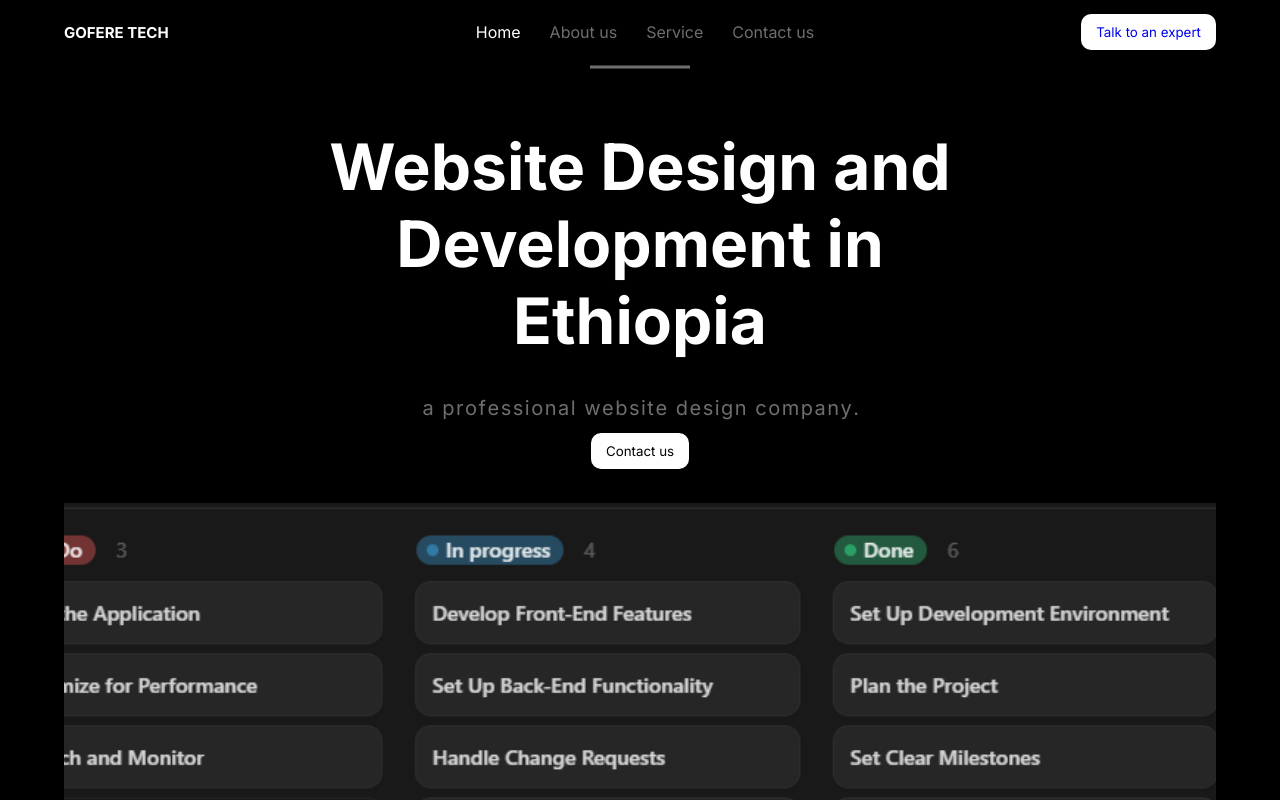
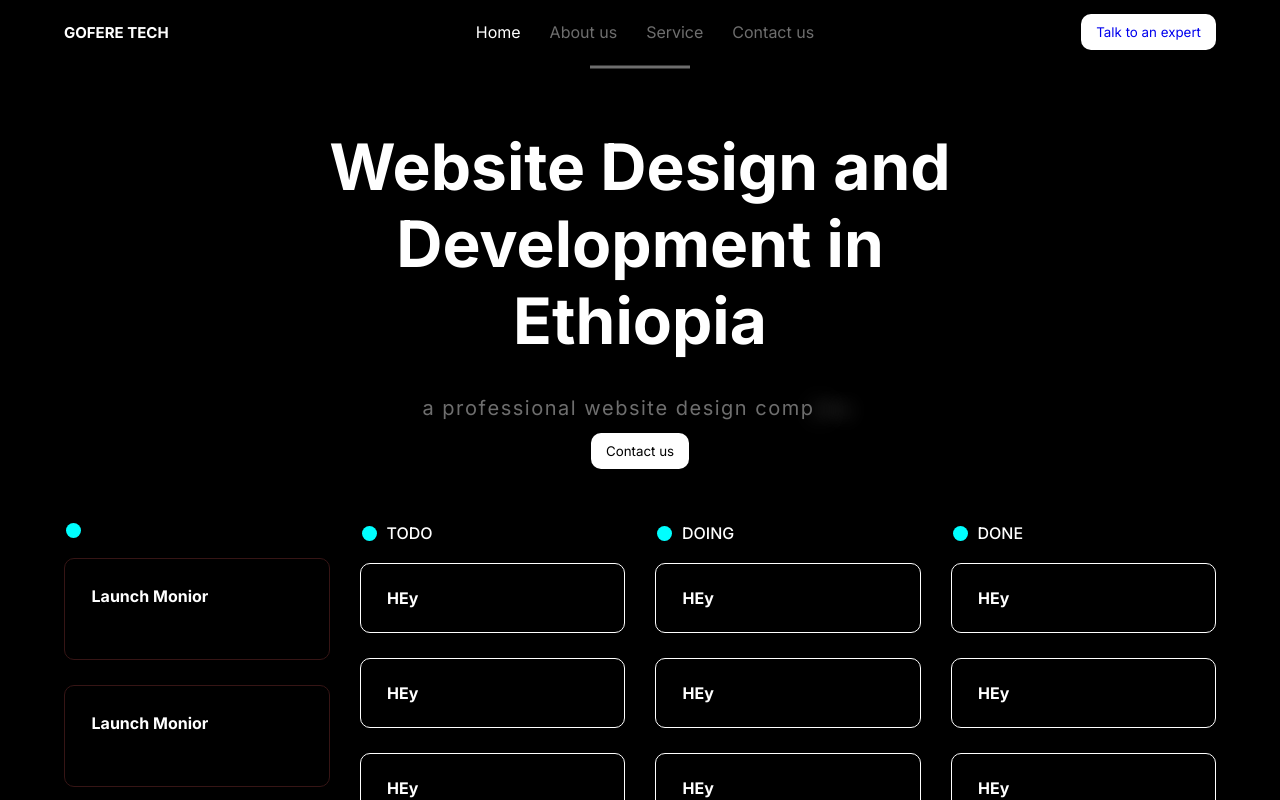
Before and after one commit to yohannesjo435/GoferePortfolio, a React (Vite) app: page / in a window 1280 px wide. Shown: the top 800 px of the page. Built offline with nearby package versions, Linux system fonts and the light colour scheme.

Commit message:
added preloader, and kanban board with basic style and added text animation and expermental page transition

```diff
--- a/src/App.css
+++ b/src/App.css
@@ -7,7 +7,8 @@
 main {
     display: flex;
     flex-direction: column;
-    row-gap: 34px;
+    row-gap: 54px;
+    /* 34px */
     margin: 0 auto;
 }
 .trusted-by-section {
@@ -55,3 +56,27 @@ main {
         height: 80vh;
     }
 }
+
+.page-slide-in {
+    position: fixed;
+    top: 0;
+    bottom: 0;
+    width: 100%;
+    height: 100vh;
+    background: #f70000;
+    transform-origin: bottom;
+}
+.page-slide-out {
+    position: fixed;
+    top: 0;
+    bottom: 0;
+    left: 0;
+    right: 0;
+    width: 100%;
+    height: 100vh;
+
+    background: #f1f1f1;
+    /* background-color: aliceblue; */
+
+    transform-origin: top;
+}
--- a/src/App.jsx
+++ b/src/App.jsx
@@ -1,58 +1,76 @@
-import React, { useEffect, useState } from 'react'
-import Header  from './components/Header/Header'
-import "./components/Header/Header.css"
-import Hero from './components/Hero/Hero'
-import "./components/Hero/Hero.css"
-import TodoTasks from "./components/TodoTasks/TodoTasks"
-import "./components/TodoTasks/TodoTasks.css"
-import TrustedBy from "./components/TrustedBy/TrustedBy"
-import "./components/TrustedBy/TrustedBy.css"
-import Cto from './components/Cto/Cto'
-import "./components/Cto/Cto.css"
-import BentoGrid from "./components/BentoGrid/BentoGrid"
-import "./components/BentoGrid/BentoGrid.css"
-import BentoGridServices from './components/BentoGridServices/BentoGridServices'
-import "./components/BentoGridServices/BentoGridServices.css"
-import Cto2 from "./components/Cto2/Cto2"
-import "./components/Cto2/Cto2.css"
-import Footer from './components/Footer/Footer'
-import './components/Footer/Footer.css'
+import React, { useEffect, useState } from "react";
+import { Link } from "react-router-dom";
+import Header from "./components/Header/Header";
+import "./components/Header/Header.css";
+import Hero from "./components/Hero/Hero";
+import "./components/Hero/Hero.css";
+import TodoTasks from "./components/TodoTasks/TodoTasks";
+import "./components/TodoTasks/TodoTasks.css";
+import TrustedBy from "./components/TrustedBy/TrustedBy";
+import "./components/TrustedBy/TrustedBy.css";
+import Cto from "./components/Cto/Cto";
+import "./components/Cto/Cto.css";
+import BentoGrid from "./components/BentoGrid/BentoGrid";
+import "./components/BentoGrid/BentoGrid.css";
+import BentoGridServices from "./components/BentoGridServices/BentoGridServices";
+import "./components/BentoGridServices/BentoGridServices.css";
+import Cto2 from "./components/Cto2/Cto2";
+import "./components/Cto2/Cto2.css";
+import Footer from "./components/Footer/Footer";
+import "./components/Footer/Footer.css";
+import Preloader from "./components/Preloader/Preloader";
+import "./components/Preloader/Preloader.css";
+import { AnimatePresence, motion } from "framer-motion";
+import { slideUp } from "./components/Preloader/preloaderAnimation.js";
+import KanbanBoard from "./components/KanbanBoard/KanbanBoard.jsx";
+import "./components/KanbanBoard/KanbanBoard.css"
 
 
 export default function App() {
-  const [navigationOpen, setNavigationOpen] = useState(true)
+  const [isLoading, setIsLoading] = useState(true);
+  const [navigationOpen, setNavigationOpen] = useState(true);
   function handleNavigationToggle() {
-    setNavigationOpen(!navigationOpen)
+    setNavigationOpen(!navigationOpen);
   }
   const [windowSize, setWindowSize] = useState({
     width: window.innerWidth,
-    height: window.innerHeight
-  })
+    height: window.innerHeight,
+  });
 
-  const [headerHref, setHeaderHref] = useState("")
+  const [headerHref, setHeaderHref] = useState("");
 
   function handleheaderHref(section) {
     // setHeaderHref(section)
-    console.log("section")
+    console.log("section");
   }
 
   useEffect(() => {
+    setTimeout(() => {
+      setIsLoading(false);
+      document.body.style.cursor = "default";
+    }, 4000);
+
     const handleResize = () => {
       setWindowSize({
         width: window.innerWidth,
         height: window.innerHeight,
-      })
-    }
+      });
+    };
 
-    window.addEventListener("resize", handleResize)
+    window.addEventListener("resize", handleResize);
 
     return () => {
-      window.removeEventListener("resize", handleResize)
-    }
-  }, [])
+      window.removeEventListener("resize", handleResize);
+    };
+  }, []);
 
-  console.log("size", windowSize.width)
+  // console.log("size", windowSize.width);
   return (
+    <>
+      <AnimatePresence mode="wait">
+        {isLoading ? (
+          <Preloader />
+        ) : (
           <>
             <Header
               toggleNavigation={handleNavigationToggle}
@@ -60,11 +78,12 @@ export default function App() {
               windowSize={windowSize}
               handleheaderHref={handleheaderHref}
               headerHref={headerHref}
+            />
 
-      />
             <main>
               <Hero></Hero>
-        <TodoTasks></TodoTasks>
+              {/* <TodoTasks></TodoTasks> */}
+              <KanbanBoard/>
             </main>
             <section className="trusted-by-section">
               <TrustedBy img={"src/assets/warner-bros.svg.png"}></TrustedBy>
@@ -73,26 +92,27 @@ export default function App() {
               <TrustedBy img={"src/assets/warner-bros.svg.png"}></TrustedBy>
             </section>
 
-      <section className='cto-section' id='aboutUs'>
+            <section className="cto-section" id="aboutUs">
               <Cto></Cto>
             </section>
 
-      <section className='bento-section'>
+            <section className="bento-section">
               <BentoGrid></BentoGrid>
             </section>
 
-      <section className='service-section' id="service">
+            <section className="service-section" id="service">
               <BentoGridServices></BentoGridServices>
             </section>
 
-      <section className='cto2-section'>
+            <section className="cto2-section">
               <Cto2></Cto2>
             </section>
-
-      <Footer>
-      </Footer>
-
+            <AnimatePresence mode="wait">
+              <Footer></Footer>
+            </AnimatePresence>
           </>
-
-  )
+        )}
+      </AnimatePresence>
+    </>
+  );
 }
--- a/src/components/Header/Header.jsx
+++ b/src/components/Header/Header.jsx
@@ -2,6 +2,8 @@ import React, { useState, useRef } from "react";
 import Button from "../Button/Button";
 import "../Button/Button.css";
 import { animate, motion, AnimatePresence, delay, useMotionValueEvent, useScroll } from "framer-motion";
+import { Link } from "react-router-dom";
+import Footer from "../Footer/Footer";
 
 const navVars = {
   initial: {
@@ -102,6 +104,8 @@ export default function Header({
               <AnimatedMobileNavLink active={""} href={"#aboutUs"}>About us</AnimatedMobileNavLink>
               <AnimatedMobileNavLink active={""} href={"#service"}>Service</AnimatedMobileNavLink>
               <AnimatedMobileNavLink active={""} href={"#footer"}>Contact us</AnimatedMobileNavLink>
+              {/* <Link to="\footer">Contact Us</Link> */}
+
           </ul>
         )
 
--- a/src/components/Hero/Hero.jsx
+++ b/src/components/Hero/Hero.jsx
@@ -12,7 +12,11 @@ export default function Hero() {
   return (
   <section className='hero-section'>
      <motion.h1
-      className='main-content-h1'>
+      className='main-content-h1'
+      initial ={{opacity: 0, y: 30}}
+      animate ={{ opacity: 1, y: 0}}
+      transition = {{duration: 1, delay: 0.2}}
+      >
       Website Design and <br />
         Development in <br />
           Ethiopia
--- /dev/null
+++ b/src/components/KanbanBoard/KanbanBoard.css
@@ -0,0 +1,61 @@
+.kanbanBoard {
+    margin: auto;
+    width: 90%;
+    height: 400px;
+    display: grid;
+    grid-template-columns: repeat(4, 1fr);
+    gap: 30px;
+    font-family: var(--primary-font);
+    /* background-color: rgb(17, 16, 17); */
+    /* overflow: hidden; */
+}
+.kanbanBoard .kanban-column {
+    /* border: 1px solid white; */
+    height: 100%;
+    width: 100%;
+    display: flex;
+    flex-direction: column;
+    row-gap: 25px;
+    /* justify-content: space-between; */
+
+    /* background-color: whitesmoke; */
+    position: relative;
+}
+
+.kanban-column-wrapper h3{
+    font-weight: 500;
+    font-size: 16px;
+    margin-bottom: 20px;
+    padding-left: 2px;
+    display: flex;
+    align-items: center;
+    gap: 10px;
+}
+.kanban-column-wrapper .dot{
+    background-color: aqua;
+    display: inline-block;
+    width: 15px;
+    height: 15px;
+    border-radius: 50%;
+}
+
+.kanbanBoard .kanban-column .kanban-row{
+    width: 100%;
+    height: 70px;
+    padding: 10%;
+    border: 1px solid white;
+    /* background-color: aqua; */
+    border-radius: 10px;
+    display: flex;
+    align-items: center;
+}
+.kanbanBoard .kanban-column .kanban-goal-row{
+    width: 100%;
+    height: 102px;
+    padding: 10%;
+    border: 1px solid rgb(54, 21, 21);
+    /* background-color: aqua; */
+    border-radius: 10px;
+    display: flex;
+    /* align-items: center; */
+}
--- /dev/null
+++ b/src/components/KanbanBoard/KanbanBoard.jsx
@@ -0,0 +1,108 @@
+import React, { useState } from 'react'
+
+export default function KanbanBoard() {
+  return (
+    <div className='kanbanBoard'>
+      <Board/>
+    </div>
+  )
+}
+
+function Board() {
+  const [cards, setCards] = useState(DEFAULT_CARDS);
+  return (
+    <>
+      <GoalColumn
+        colTitle="Goals"
+        headingColor="aqua"
+        >
+
+        </GoalColumn>
+      <Column
+        title="TODO"
+        column="todo"
+        headingColor="blue"
+        card={cards}
+        setCards={setCards}
+        ></Column>
+
+      <Column
+        title="DOING"
+        column="doing "
+        headingColor="yellow "
+        card={cards}
+        setCards={setCards}
+        ></Column>
+
+      <Column
+        title="DONE"
+        column="done"
+        headingColor="green"
+        card={cards}
+        setCards={setCards}
+        ></Column>
+      </>
+  )
+}
+function Column({title, column, headingColor, card, setCards}) {
+  return (
+    <div className='kanban-column-wrapper'>
+      <h3><span className='dot'></span>{title}</h3>
+      <div className='kanban-column'>
+        {/* {card.map((item, index)=> {
+          <Row title={card[index].title}></Row>
+        })} */}
+        <Row></Row>
+        <Row></Row>
+        <Row></Row>
+        <Row></Row>
+      </div>
+
+    </div>
+  )
+}
+function GoalColumn({title}) {
+  return (
+    <div className='kanban-column-wrapper'>
+      <h3><span className='dot'></span>{title}</h3>
+      <div className='kanban-column'>
+        <GoalRow></GoalRow>
+        <GoalRow></GoalRow>
+        <GoalRow></GoalRow>
+      </div>
+
+    </div>
+  )
+}
+
+function Row({title}){
+  return (
+    <div className='kanban-row'>
+      <h4>HEy</h4>
+    </div>
+  )
+}
+function GoalRow(){
+  return (
+    <div className='kanban-goal-row'>
+      <h4>Launch Monior</h4>
+    </div>
+  )
+}
+const DEFAULT_CARDS = [
+  { title: "Test The application", id: "1", column: "todo" },
+  { title: "Optmize the perfomance", id: "2", column: "todo" },
+  { title: "launch and Monitor", id: "3", column: "todo" },
+  { title: "conduct traning Sessions", id: "4", column: "todo" },
+
+  { title: "Front End Dev", id: "5", column: "progress" },
+  { title: "Setup Backend functionality", id: "6", column: "progress" },
+  { title: "Handle change Rquest", id: "7", column: "progress" },
+  { title: "add some Features", id: "8", column: "progress" },
+
+  { title: "Set up Dev Env", id: "9", column: "done" },
+  { title: "plan the Project", id: "10", column: "done" },
+  { title: "Choose a Tech Stack", id: "11", column: "done" },
+  { title: "Create Responsive Design", id: "12", column: "done" },
+  { title: "Implement Version control", id: "13", column: "done" },
+];
--- /dev/null
+++ b/src/components/Preloader/Preloader.css
@@ -0,0 +1,25 @@
+body {
+    cursor: wait;
+}
+
+.preloader-container {
+    width: 100vw;
+    height: 100vh;
+    position: fixed;
+    top: 0;
+    bottom: 0;
+    left: 0;
+    right: 0;
+    z-index: 100;
+    display: flex;
+    justify-content: center;
+    align-items: center;
+    color: var(--primary-color);
+    background-color: var(--primary-backgroud);
+    /* background-color: rgb(19, 6, 6); */
+}
+.preloader-text {
+    font-size: 2rem;
+    font-family: var(--tenary-fonts);
+
+}
--- /dev/null
+++ b/src/components/Preloader/Preloader.jsx
@@ -0,0 +1,36 @@
+import React, { useEffect, useState } from 'react'
+import { motion } from 'framer-motion'
+import {slideUp, fade} from  "./preloaderAnimation"
+import pageTransition from '../../Utils/pageTransition';
+
+function Preloader() {
+
+  const [index, setIndex] = useState(0);
+  const words = ["Hello", "ሰላም", "Bonjour", "ሰላም ለከ", "cio", "مرحبا", "Hallo", "你好", "Konnichiwa", "Namaste", "Jambo", "Merhaba", "Shalom", "Annyeong haseyo","Hola"]
+
+  useEffect (()=> {
+    if (index == words.length - 1) return;
+    setTimeout(()=>{
+      setIndex(index + 1);
+    }, index == 0? 1000: 150)
+  }, [index])
+  return (
+    <motion.div
+        className='preloader-container'
+        initail="initail"
+        exit="exit"
+        transition="transition"
+        variants={slideUp}
+        >
+          <motion.p
+            className='preloader-text'
+            variants={fade}
+            animate="enter"
+            initial="initail">
+            {words[index]}
+          </motion.p>
+    </motion.div>
+  )
+}
+
+export default (Preloader);
--- /dev/null
+++ b/src/components/Preloader/preloaderAnimation.js
@@ -0,0 +1,27 @@
+import { animate, delay } from "framer-motion";
+
+export const slideUp = {
+    initail: {
+        y: 0,
+        scale:0
+    },
+    exit: {
+        y: "-100vh",
+    },
+    transition: {
+        duration: 0.8,
+        ease: [0.76, 0, 0.24, 1],
+        delay: 0.2
+       }
+}
+export const fade = {
+    initail: {
+        opacity: 0
+    },
+    enter: {
+        opacity: 1,
+        transition: {duration: 0.2, delay: 0.2},
+       }
+}
+
+// export {slideUp}
--- a/src/index.css
+++ b/src/index.css
@@ -15,6 +15,7 @@ html {
     --secondar-gray: #373737;
     --header-font-size-1: 15px;
     --feedback-color: #BF5540;
+    --preloader-background: #141516;
     /* #ECECEC  i used this for service, cto2 h3 */
 
     --primary-font: "Inter", cursive;
```
Also changed, not shown: src/Utils/pageTransition.jsx (added, +22 -0 lines), src/components/Footer/Footer.jsx (+11 -6 lines). Lines whose indentation alone changed are shown as unchanged.
